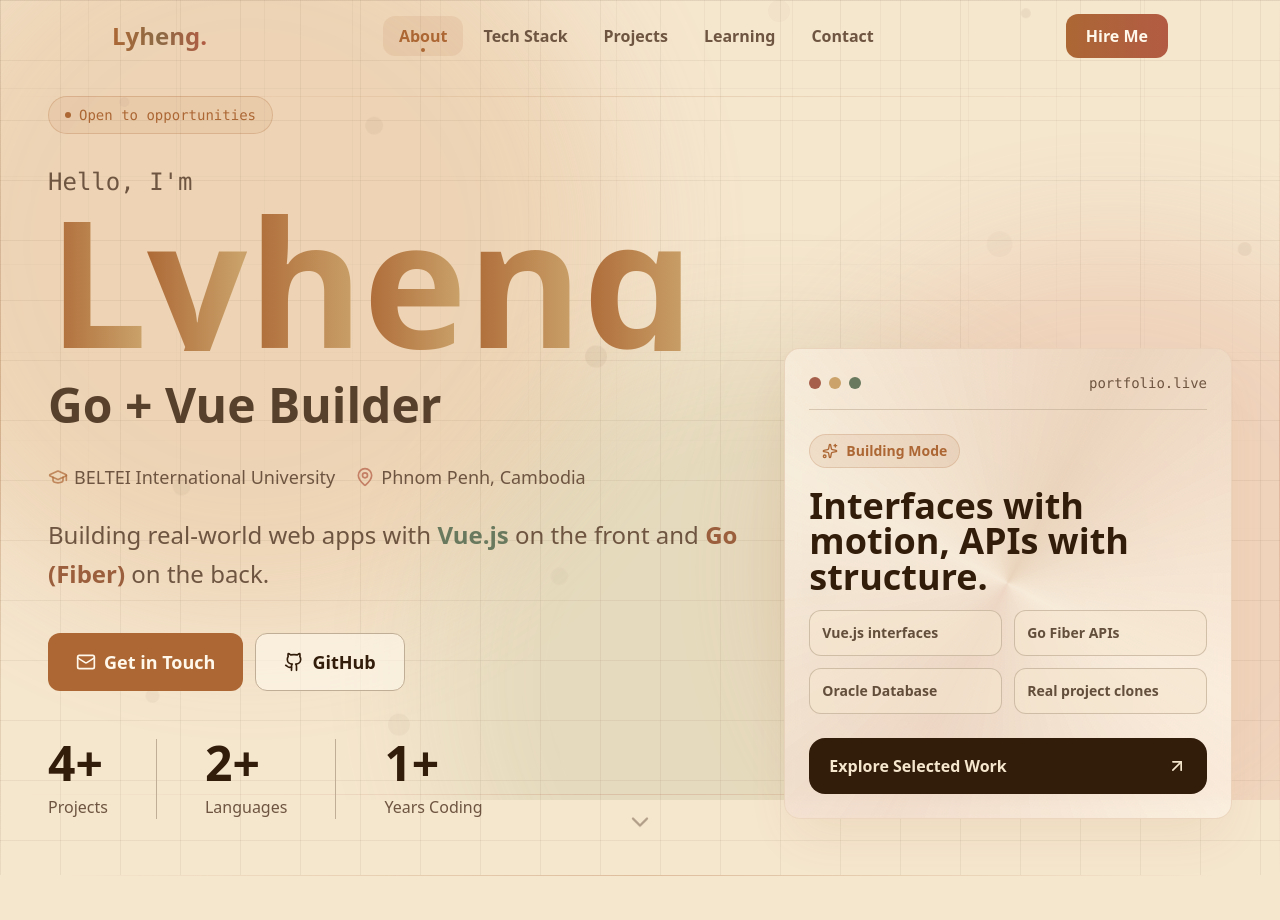
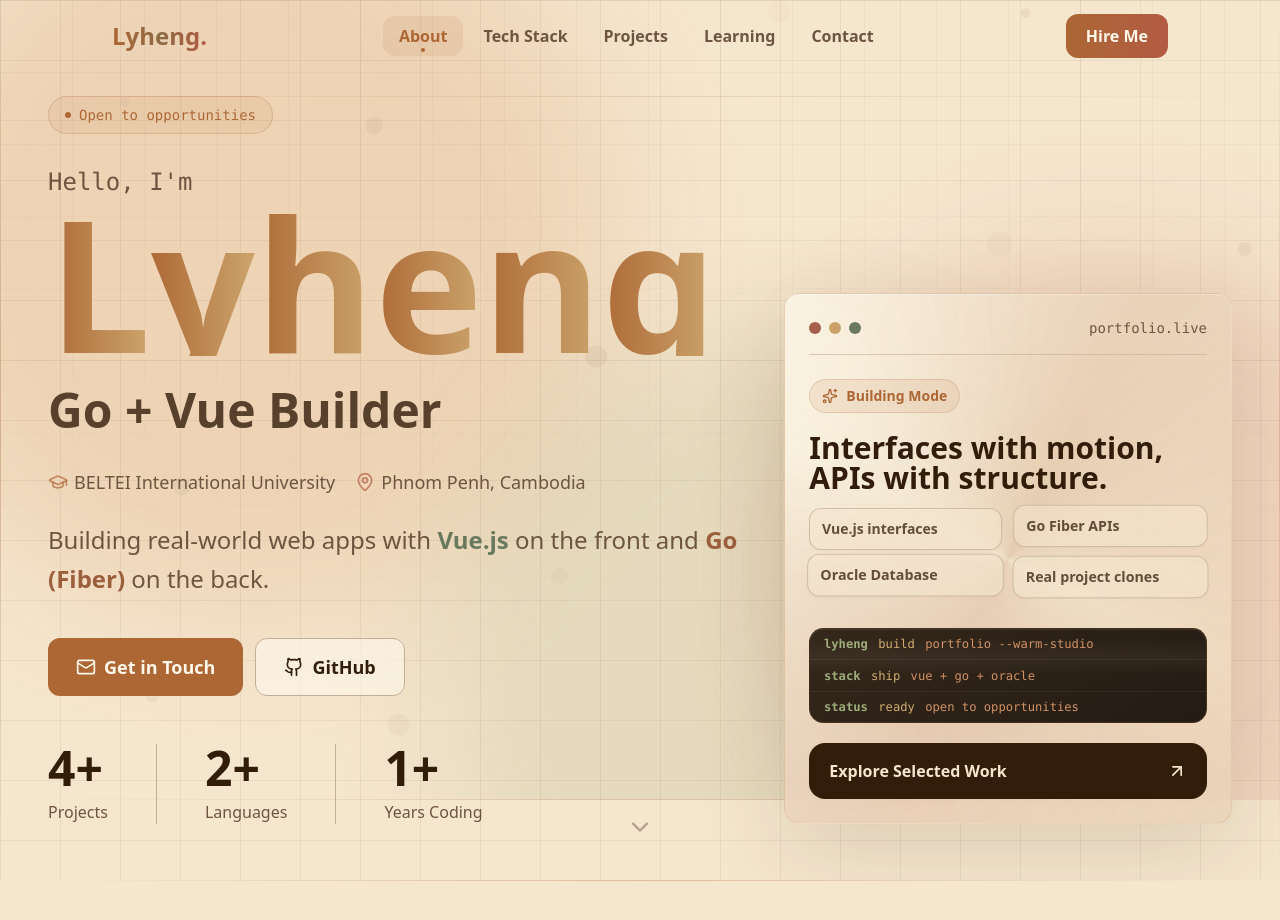
Before and after one commit to LyhengLT/portfolio, a Next.js app: page /portfolio/ in a window 1280 px wide. Shown: the top 920 px of the page. Built offline with nearby package versions, Linux system fonts and the light colour scheme.

Commit message:
Refine portfolio warm studio styling

```diff
--- a/app/globals.css
+++ b/app/globals.css
@@ -128,8 +128,10 @@
     font-size: 17px;
     line-height: 1.65;
     background:
-      radial-gradient(circle at 12% 8%, oklch(0.98 0.018 82 / 0.85), transparent 32rem),
-      linear-gradient(180deg, oklch(0.96 0.028 82) 0%, oklch(0.91 0.04 76) 52%, oklch(0.95 0.026 72) 100%);
+      radial-gradient(circle at 18% 6%, rgba(255, 250, 234, 0.95), transparent 27rem),
+      radial-gradient(circle at 82% 18%, rgba(191, 112, 70, 0.14), transparent 30rem),
+      radial-gradient(circle at 45% 82%, rgba(112, 130, 94, 0.12), transparent 32rem),
+      linear-gradient(180deg, #f7ecd9 0%, #e7d1b2 58%, #f1dfc7 100%);
   }
 }
 
@@ -300,6 +302,17 @@
 @keyframes pulse-dot {
   0%, 100% { transform: scale(1); opacity: 0.55; }
   50%      { transform: scale(1.45); opacity: 1; }
+}
+
+@keyframes scan-line {
+  0%   { transform: translateY(-120%); opacity: 0; }
+  15%  { opacity: 0.6; }
+  100% { transform: translateY(220%); opacity: 0; }
+}
+
+@keyframes soft-pop {
+  0%, 100% { transform: translate3d(0, 0, 0) scale(1); }
+  50%      { transform: translate3d(0, -8px, 0) scale(1.02); }
 }
 
 @keyframes progress-fill {
@@ -477,6 +490,9 @@
   font-size: clamp(3rem, 8vw, 6.8rem);
   line-height: 0.95;
   letter-spacing: 0;
+  max-width: 12ch;
+  text-wrap: balance;
+  text-shadow: 0 18px 55px rgba(72, 49, 31, 0.12);
 }
 
 .section-subtitle {
@@ -489,6 +505,12 @@
   position: relative;
   overflow: hidden;
   transform-style: preserve-3d;
+  background:
+    linear-gradient(145deg, rgba(255, 250, 235, 0.86), rgba(232, 211, 181, 0.68)),
+    var(--card);
+  box-shadow:
+    0 22px 70px rgba(72, 49, 31, 0.08),
+    inset 0 1px 0 rgba(255, 255, 255, 0.62);
 }
 
 .modern-card::after {
@@ -526,8 +548,8 @@
   background-image:
     linear-gradient(oklch(0.25 0.045 58 / 0.035) 1px, transparent 1px),
     linear-gradient(90deg, oklch(0.25 0.045 58 / 0.035) 1px, transparent 1px);
-  background-size: 88px 88px;
-  mask-image: linear-gradient(to bottom, black 0%, transparent 72%);
+  background-size: 72px 72px;
+  mask-image: linear-gradient(to bottom, black 0%, transparent 78%);
 }
 
 .ambient-wash {
@@ -682,13 +704,19 @@
 }
 
 .hero-display {
-  font-size: clamp(4.25rem, 14vw, 11rem);
+  font-size: clamp(4.35rem, 14.5vw, 11.4rem);
   letter-spacing: 0;
 }
 
 .hero-dashboard {
   position: relative;
   overflow: hidden;
+  background:
+    linear-gradient(145deg, rgba(255, 250, 235, 0.82), rgba(232, 211, 181, 0.66)),
+    radial-gradient(circle at 10% 10%, rgba(255, 250, 235, 0.8), transparent 36%);
+  box-shadow:
+    0 26px 90px rgba(72, 49, 31, 0.14),
+    inset 0 1px 0 rgba(255, 255, 255, 0.7);
 }
 
 .hero-dashboard::before {
@@ -702,6 +730,73 @@
 .hero-dashboard > * {
   position: relative;
   z-index: 1;
+}
+
+.studio-terminal {
+  position: relative;
+  overflow: hidden;
+  border: 1px solid rgba(171, 111, 55, 0.2);
+  border-radius: 0.9rem;
+  background:
+    linear-gradient(145deg, #34271b, #241b13),
+    #2b2017;
+  color: #f5ead6;
+  box-shadow: inset 0 1px 0 rgba(255, 255, 255, 0.08);
+}
+
+.studio-terminal::after {
+  content: '';
+  position: absolute;
+  inset-inline: 0;
+  top: 0;
+  height: 45%;
+  background: linear-gradient(180deg, transparent, rgba(245, 234, 214, 0.12), transparent);
+  animation: scan-line 4.8s ease-in-out infinite;
+  pointer-events: none;
+}
+
+.terminal-line {
+  display: flex;
+  gap: 0.65rem;
+  align-items: center;
+  min-height: 1.85rem;
+  border-bottom: 1px solid rgba(255, 255, 255, 0.06);
+  padding: 0.32rem 0.85rem;
+  font-family: var(--font-mono);
+  font-size: 0.76rem;
+}
+
+.terminal-line:last-child {
+  border-bottom: 0;
+}
+
+.terminal-prompt {
+  color: #9cad7a;
+  font-weight: 900;
+}
+
+.terminal-token {
+  color: #d3ad70;
+}
+
+.terminal-accent {
+  color: #d29265;
+}
+
+.hero-micro-card {
+  animation: soft-pop 7s ease-in-out infinite;
+}
+
+.hero-micro-card:nth-child(2) {
+  animation-delay: -1.6s;
+}
+
+.hero-micro-card:nth-child(3) {
+  animation-delay: -3.2s;
+}
+
+.hero-micro-card:nth-child(4) {
+  animation-delay: -4.8s;
 }
 
 .marquee-shell {
@@ -768,6 +863,18 @@
     radial-gradient(circle at 75% 20%, oklch(0.57 0.12 36 / 0.2), transparent 35%);
 }
 
+.project-preview::before {
+  content: '';
+  position: absolute;
+  inset: 3.1rem 1.05rem auto;
+  height: 2.4rem;
+  border-radius: 0.75rem;
+  background:
+    linear-gradient(90deg, currentColor, transparent 72%),
+    rgba(255, 250, 235, 0.52);
+  opacity: 0.18;
+}
+
 .project-preview::after {
   content: '';
   position: absolute;
@@ -809,6 +916,36 @@
   opacity: 0.22;
   transform: rotate(8deg);
   transition: transform 0.35s ease;
+}
+
+.project-preview-label {
+  position: absolute;
+  left: 1rem;
+  bottom: 1rem;
+  z-index: 1;
+  display: inline-flex;
+  align-items: center;
+  gap: 0.45rem;
+  max-width: calc(100% - 2rem);
+  border: 1px solid rgba(255, 255, 255, 0.55);
+  border-radius: 999px;
+  background: rgba(255, 250, 235, 0.72);
+  padding: 0.5rem 0.75rem;
+  color: #4b3220;
+  font-size: 0.78rem;
+  font-weight: 900;
+  white-space: nowrap;
+  overflow: hidden;
+  text-overflow: ellipsis;
+  box-shadow: 0 12px 28px rgba(72, 49, 31, 0.08);
+}
+
+.project-preview-label::before {
+  content: '';
+  width: 0.42rem;
+  height: 0.42rem;
+  border-radius: 999px;
+  background: currentColor;
 }
 
 .group:hover .project-preview-shape {
--- a/components/hero-section.tsx
+++ b/components/hero-section.tsx
@@ -19,6 +19,12 @@ const stats = [
 
 const heroLetters = "Lyheng".split("")
 const signalItems = ["Vue.js interfaces", "Go Fiber APIs", "Oracle Database", "Real project clones"]
+
+const terminalLines = [
+  { prompt: "lyheng", command: "build", result: "portfolio --warm-studio" },
+  { prompt: "stack", command: "ship", result: "vue + go + oracle" },
+  { prompt: "status", command: "ready", result: "open to opportunities" },
+]
 
 function useTypewriter(words: string[], speed = 80, pause = 2200) {
   const [displayed, setDisplayed] = useState("")
@@ -165,16 +171,26 @@ export function HeroSection() {
                 <Sparkles className="h-4 w-4" />
                 Building Mode
               </div>
-              <h3 className="mb-4 text-3xl md:text-4xl font-black leading-[0.98] text-foreground">
+              <h3 className="mb-4 text-2xl md:text-3xl font-black leading-[0.98] text-foreground">
                 Interfaces with motion, APIs with structure.
               </h3>
               <div className="grid grid-cols-2 gap-3">
                 {signalItems.map((item) => (
-                  <div key={item} className="rounded-lg border border-border/70 bg-background/55 px-3 py-3 text-sm font-bold text-foreground/75">
+                  <div key={item} className="hero-micro-card rounded-lg border border-border/70 bg-background/55 px-3 py-2.5 text-sm font-bold text-foreground/75 shadow-sm shadow-primary/5">
                     {item}
                   </div>
                 ))}
               </div>
+            </div>
+
+            <div className="studio-terminal mb-5">
+              {terminalLines.map((line) => (
+                <div key={line.prompt} className="terminal-line">
+                  <span className="terminal-prompt">{line.prompt}</span>
+                  <span className="terminal-token">{line.command}</span>
+                  <span className="terminal-accent">{line.result}</span>
+                </div>
+              ))}
             </div>
 
             <a
--- a/components/projects-section.tsx
+++ b/components/projects-section.tsx
@@ -143,6 +143,7 @@ export function ProjectsSection() {
                     <span className="project-preview-dot opacity-70" />
                     <span className="project-preview-dot opacity-40" />
                   </div>
+                  <span className="project-preview-label">{project.tagline}</span>
                   <span className="project-preview-shape" />
                 </div>
 
```
